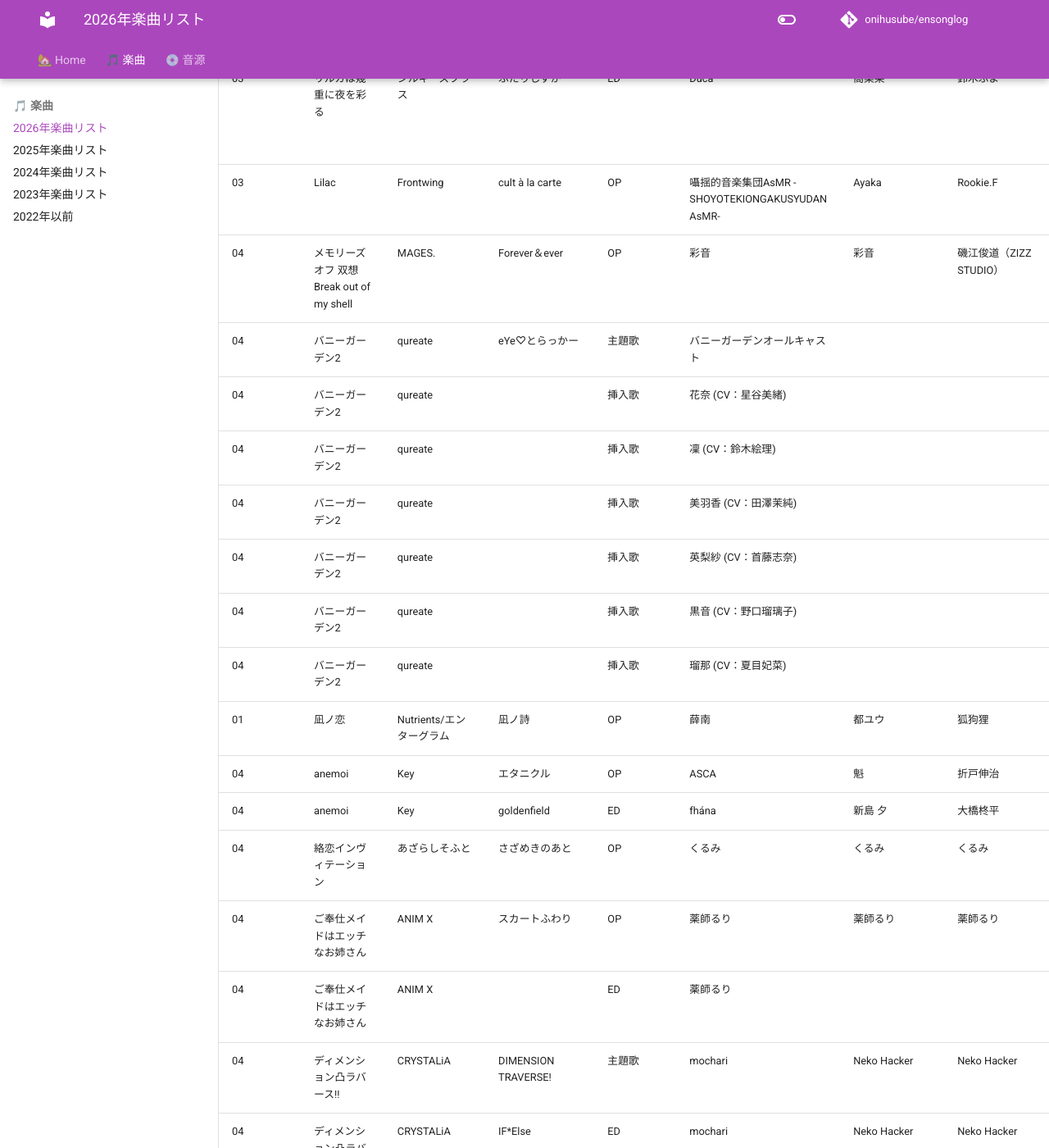
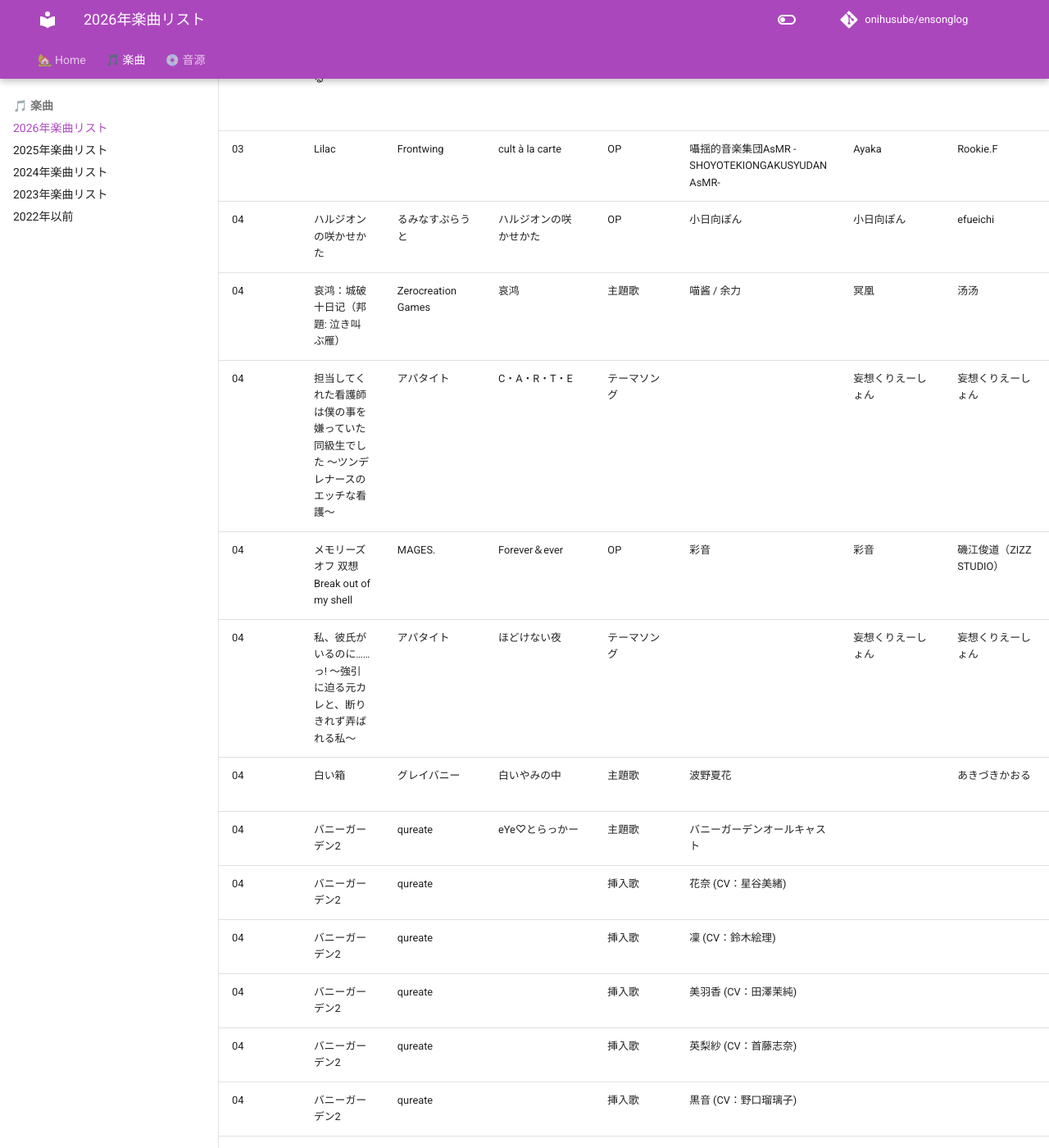
Before and after one commit to onihusube/ensonglog, an MkDocs documentation site: the page built from docs/2026/楽曲.md, in a window 1280 px wide and 1400 px high, scrolled down 6895 px. Shown: the whole window at 82% size. Built offline with MkDocs 1.6.1 and Material for MkDocs 9.7.7, drawn with Linux system fonts in a browser that asks for light colours; emoji names are drawn with the system emoji font; comment, search, counter and statistics services are not loaded; some of the changed text lies outside the part shown.

Commit message:
楽曲追加

```diff
--- a/docs/2026/楽曲.md
+++ b/docs/2026/楽曲.md
@@ -70,7 +70,12 @@ search:
 | 03<!--/27--> | リルカは幾重に夜を彩る | シルキーズプラス | Rained Scope | OP | Duca | 高梨栞 | 鈴木ぷよ | 鈴木ぷよ | 予約特典 音楽CD | | [:fontawesome-brands-youtube:](https://www.youtube.com/watch?v=QHqx2dDbBII) |
 | 03<!--/27--> | リルカは幾重に夜を彩る | シルキーズプラス | ふたりしずか | ED | Duca | 高梨栞 | 鈴木ぷよ | 鈴木ぷよ | 予約特典 音楽CD </br> SLF2025 メモリアル音楽CD | | |
 | 03<!--/31--> | Lilac | Frontwing | cult à la carte | OP | 囁揺的音楽集団AsMR -SHOYOTEKIONGAKUSYUDAN AsMR- | Ayaka | Rookie.F | Rookie.F |  | side Witch/side Wizard 共通OP | [:fontawesome-brands-youtube:](https://www.youtube.com/watch?v=mx1YtvXxIwU) |
+| 04<!--/01--> | ハルジオンの咲かせかた | るみなすぷらうと | ハルジオンの咲かせかた | OP | 小日向ぽん | 小日向ぽん | efueichi | efueichi |  |  | [:fontawesome-brands-youtube:](https://www.youtube.com/watch?v=RQOsOrq8hXU) |
+| 04<!--/03--> | 哀鸿：城破十日记（邦題: 泣き叫ぶ雁） | Zerocreation Games | 哀鸿 | 主題歌 | 喵酱 / 余力 | 冥凰 | 汤汤 | 汤汤 |  |  歌曲制作：唐音工作室 | [B站](https://bilibili.com/video/BV1SxXrBcEN7/) |
+| 04<!--/03--> | 担当してくれた看護師は僕の事を嫌っていた同級生でした ～ツンデレナースのエッチな看護～ | アパタイト | C・A・R・T・E | テーマソング |  | 妄想くりえーしょん | 妄想くりえーしょん | 妄想くりえーしょん | ゲームディスク |  |  |
 | 04<!--/09--> | メモリーズオフ 双想 Break out of my shell | MAGES. | Forever＆ever | OP | 彩音 | 彩音 | 磯江俊道（ZIZZ STUDIO） | 磯江俊道（ZIZZ STUDIO） | シングル「Forever＆ever」 | | [:fontawesome-brands-youtube:](https://www.youtube.com/watch?v=ZNmzZ-oTktI) |
+| 04<!--/10--> | 私、彼氏がいるのに……っ! ～強引に迫る元カレと、断りきれず弄ばれる私～ | アパタイト | ほどけない夜 | テーマソング |  | 妄想くりえーしょん | 妄想くりえーしょん | 妄想くりえーしょん | ゲームディスク |  |  |
+| 04<!--/16--> | 白い箱 | グレイバニー | 白いやみの中 | 主題歌 | 波野夏花 |  | あきづきかおる |  | 白い箱 サウンドトラック | 音楽：あきづきかおる |  |
 | 04<!--/16--> | バニーガーデン2 | qureate | eYe♡とらっかー | 主題歌 | バニーガーデンオールキャスト |  |  |  |  |  | [:fontawesome-brands-youtube:](https://www.youtube.com/watch?v=58vV6_es8pc) |
 | 04<!--/16--> | バニーガーデン2 | qureate |  | 挿入歌 | 花奈 (CV：星谷美緒)  |  |  |  |  |  | [:fontawesome-brands-youtube:](https://www.youtube.com/watch?v=hq74byo3oAA) |
 | 04<!--/16--> | バニーガーデン2 | qureate |  | 挿入歌 | 凜 (CV：鈴木絵理)  |  |  |  |  |  | [:fontawesome-brands-youtube:](https://www.youtube.com/watch?v=hq74byo3oAA) |
@@ -79,6 +84,10 @@ search:
 | 04<!--/16--> | バニーガーデン2 | qureate |  | 挿入歌 | 黒音 (CV：野口瑠璃子) |  |  |  |  |  | [:fontawesome-brands-youtube:](https://www.youtube.com/watch?v=hq74byo3oAA) |
 | 04<!--/16--> | バニーガーデン2 | qureate |  | 挿入歌 | 瑠那 (CV：夏目妃菜) |  |  |  |  |  | [:fontawesome-brands-youtube:](https://www.youtube.com/watch?v=hq74byo3oAA) |
 | 01<!--/23--> | 凪ノ恋 | Nutrients/エンターグラム | 凪ノ詩 | OP | 薛南 | 都ユウ | 狐狗狸 |  |  |  | [:fontawesome-brands-youtube:](https://www.youtube.com/watch?v=ZUzERTQ3wGE) |
+| 04<!--/23--> | 凪ノ恋 | Nutrients/エンターグラム | 雪月花～睡蓮～ | ED | たねまき | 都ユウ | 狐狗狸 |  |  | ヴァイオリン：黒綿 | [:fontawesome-brands-youtube:](https://www.youtube.com/watch?v=3UisCWRi0ok) |
+| 04<!--/23--> | 凪ノ恋 | Nutrients/エンターグラム | 雪月花～彼岸花～ | ED | ゆらら | 都ユウ | 狐狗狸 |  |  | ヴァイオリン：黒綿 | [:fontawesome-brands-youtube:](https://www.youtube.com/watch?v=OaCWPgnOVwM) |
+| 04<!--/23--> | ルミネックス カルテット | 宇城和孝 | 矢のようにはいかないけれど | 主題歌 | 宇城和孝 | 宇城和孝 | 宇城和孝 | 宇城和孝 |  | コーラス：小春六花 | [:fontawesome-brands-youtube:](https://www.youtube.com/watch?v=ZkL4J8pARN0) |
+| 04<!--/23--> | ルミネックス カルテット | 宇城和孝 | 吟遊詩人（劇中歌） | 劇中歌 | 吟遊詩人 (CV：とろっぽ) |  |  |  |  |  | [:fontawesome-brands-twitter:](https://x.com/ushirokazutaka/status/2044793498705297800) |
 | 04<!--/24--> | anemoi | Key | エタニクル | OP | ASCA | 魁 | 折戸伸治 | 内山利彦 | [🎵🔗](https://linkco.re/6MqFANGm) | | [:fontawesome-brands-youtube:](https://www.youtube.com/watch?v=eqqfdG_QbDc) |
 | 04<!--/24--> | anemoi | Key | goldenfield | ED | fhána | 新島 夕 | 大橋柊平 | fhána | [🎵🔗](https://linkco.re/x88UpyNe) | | [:fontawesome-brands-youtube:](https://www.youtube.com/watch?v=GOOPK8e1K7Y) |
 | 04<!--/24--> | 絡恋インヴィテーション | あざらしそふと | さざめきのあと | OP | くるみ | くるみ | くるみ |  |  |  | [:fontawesome-brands-youtube:](https://www.youtube.com/watch?v=w7_hCPYwzbk) |
@@ -89,11 +98,13 @@ search:
 | 04<!--/24--> | 姫と艶欲のインペリウム | エスクード | Imperium | OP | solfa feat. Ceui | 天ヶ咲麗 | 伊吹ユキヒロ | 伊吹ユキヒロ | [🎵🔗](https://www.escude.co.jp/product/imperium/shop_guide.html#shop_01_op) オリジナルサウンドトラック | | |
 | 04<!--/24--> | 姫と艶欲のインペリウム | エスクード | 星降る夜に | ED | solfa feat.鈴湯 | 天ヶ咲麗 | 橋咲透 | 橋咲透 | [🎵🔗](https://www.escude.co.jp/product/imperium/shop_guide.html#shop_01_ed) オリジナルサウンドトラック | | |
 | 04<!--/24--> | 闇夜のPARENTE 幻燐の姫将軍Remastered | エウシュリー | Phantom phosphorescence | 主題歌 | 島みやえい子 | 松長暁生 | 西坂恭平  from STRIKERS | 西坂恭平  from STRIKERS |  |  | [:fontawesome-brands-youtube:](https://www.youtube.com/watch?v=5h8f_jRkeFQ) |
-| 04<!--/24--> | ゆんゆん電波シンドローム | Alliance Arts | 電波的妄想美少女Q | OP | KOTOKO | MARON | MARON | MARON |  | Guitar：小林ヒロト／MIX・Mastering：Shibaya | [:fontawesome-brands-youtube:](https://www.youtube.com/watch?v=Wu4tMwXmwj0) |
-| 04<!--/24--> | ゆんゆん電波シンドローム | Alliance Arts | 幸福絶頂!! りむ・で・らてんと☆ | オリジナルソング | ゆんゆん（CV：桃井はるこ） | MARON | MARON | MARON | | Guitar：小林ヒロト／Mix・Mastering：Shibayan | [:fontawesome-brands-youtube:](https://www.youtube.com/watch?v=k9AgurEFcGU) |
+| 04<!--/24--> | ゆんゆん電波シンドローム | Alliance Arts | 電波的妄想美少女Q | OP | KOTOKO | MARON | MARON | MARON | [🎵🔗](https://linkco.re/6X1hdtus) | Guitar：小林ヒロト／MIX・Mastering：Shibaya | [:fontawesome-brands-youtube:](https://www.youtube.com/watch?v=Wu4tMwXmwj0) |
+| 04<!--/24--> | ゆんゆん電波シンドローム | Alliance Arts | 幸福絶頂!! りむ・で・らてんと☆ | 収録曲 | ゆんゆん（CV：桃井はるこ） | MARON | MARON | MARON | [🎵🔗](https://linkco.re/UfZxzZHr) | Guitar：小林ヒロト／Mix・Mastering：Shibayan | [:fontawesome-brands-youtube:](https://www.youtube.com/watch?v=k9AgurEFcGU) |
+| 04<!--/24--> | ゆんゆん電波シンドローム | Alliance Arts | YUNYUN HARDCORE | 収録曲 | Qちゃん (CV：ななひら) | まろん × nora2r | まろん × nora2r | まろん × nora2r | [🎵🔗](https://linkco.re/FzDPCPsE) </br> オリジナルサウンドトラック（[Steam](https://store.steampowered.com/app/4535550/_/)） |  | [:fontawesome-brands-youtube:](https://www.youtube.com/watch?v=b712-HFa6yA) |
 | 04<!--/24--> | 隷従の聖侍祭ルフィア | だーくワン！ | 水底で祈るアリア | 主題歌 | Ayumi. | 西坂恭平 from STRIKERS | 西坂恭平 from STRIKERS | 西坂恭平 from STRIKERS | | | [:fontawesome-brands-youtube:](https://www.youtube.com/watch?v=si1MxRRQcy8) |
 | 04<!--/30--> | セレクトオブリージュ (Nintendo Switch) | まどそふと | With my Brave | OP2 | Faylan | Faylan | 菊田大介（Elements Garden） | 菊田大介（Elements Garden） | 初回限定特装版特典DLC |  | [:fontawesome-brands-youtube:](https://www.youtube.com/watch?v=0zVFYVG9Xws) [:fontawesome-brands-youtube:](https://www.youtube.com/watch?v=nTaTn_ZsTx0) |
 | 05<!--/01--> | 飛べない蝶のバレンタイン | CloverGAME | 雪の胡蝶 | 音楽特典 | 碧（CV.しましまはかせ） | 一条唯 | Scuderia N | Scuderia N | 特典音源付き版 音楽特典 | | [HP](https://www.cuffs.co.jp/products/valentine_butterfly/special/music.html) |
+| 05<!--/29--> | 超狂指導日誌 ～学園統制録～ | BISHOP | Lucid Dream | 主題歌 | 赤月ゆむ | 赤月ゆむ | あかづきかおる | あかづきかおる |  | produced by AtelierPeach |  |
 | 05<!--/29--> | トリプルペアリング -Triple Pairing- | HOOKSOFT | LOVE is TRY&GO | OP | 久野藍 | 永原さくら | A-DASH | A-DASH |  | 音楽制作：SONO MAKERS, Guitar：A-DASH | [:fontawesome-brands-youtube:](https://www.youtube.com/watch?v=v96xDWEH9EE) [:fontawesome-brands-youtube:](https://www.youtube.com/watch?v=petZLoxT8GM) |
 | 05<!--/29--> | 双子の恋は見抜けない | あざらしそふと+1 | Which is which | 主題歌 | 夢乃ゆき | ハラユカ。 from STRIKERS | 西坂恭平 | 西坂恭平 | [🎵🔗](https://linkco.re/f4RnQXUB) |  | [:fontawesome-brands-youtube:](https://www.youtube.com/watch?v=NuJ5y8RpqQY) |
 | 05<!--/29--> | Relirium -レリリウム- 遺跡と出逢いと冒険と | Whirlpool | Enchanting Maze | OP | 橋本みゆき | 浮世かいか | A-DASH | A-DASH | 初回版封入特典 オリジナルサウンドトラック（DLC） </br> Whirlpool Complete Collection「A Memory of All Songs」 |  | [:fontawesome-brands-youtube:](https://www.youtube.com/watch?v=Cxo8EVcU2oo) |
@@ -102,13 +113,16 @@ search:
 | 06<!--/25--> | ゴーヘルゴー業　つきおとしてゴー | エンターグラム | 劫獄行⇆業 | 業主題歌 | アマギセーラ | アマギセーラ | アマギセーラ・ゆうきねこ | ゆうきねこ | 完全生産限定版特典 主題歌CD | | [:fontawesome-brands-youtube:](https://www.youtube.com/watch?v=WbXFrUjL-uY) |
 | 06<!--/25--> | 世界滅亡共有幻想マミヤ | けんこうランド | aoi瞬間 | OP | しらぬい | 岩井陽紀 | 岩井陽紀 |  | [🎵🔗](https://linkco.re/3PPCpRyt) | | [:fontawesome-brands-youtube:](https://www.youtube.com/watch?v=yLgR8vverQs) |
 | 06<!--/26--> | ストレイ・シープと死者の声 Vol.1 | MOONSTONE | 夢の彷徨 | OP | solfa feat.中恵光城 | 天ヶ咲麗 | 伊吹ユキヒロ | 伊吹ユキヒロ |  | ムービー制作：rapiecage（ニライカナイスタジオ） | [:fontawesome-brands-youtube:](https://www.youtube.com/watch?v=b_v7jhcYBRA) |
+| 06<!--/26--> | 年上彼女2 | あざらしそふと | 君に染まる心 | OP | Rin'ca | Rin'ca | 鈴木ぷよ | 鈴木ぷよ |  |  | [:fontawesome-brands-youtube:](https://youtu.be/joyY_vs4TR8) |
 | 06<!--/26--> | マガルミナ | Purple Software | マガラナイ | OP | 紫咲ほたる | 石川泰 | 山口たこ | 山口たこ | [🎵🔗](https://linkco.re/snxar2TX) </br> 豪華版特典サウンドトラックCD </br> 同梱特典サントラDLカード |  | [:fontawesome-brands-youtube:](https://www.youtube.com/watch?v=IswAvYjOZTg) |
 | 06<!--/26--> | マガルミナ | Purple Software |  | ED | 綺良雪 |  |  |  | 豪華版特典サウンドトラックCD </br> 同梱特典サントラDLカード |  | |
 | 06<!--/26--> | マガルミナ | Purple Software | マガラナイ Cover.ver | OPカバー | 虎瀬がお | 石川泰 | 山口たこ | 山口たこ | 豪華版特典サウンドトラックCD |  | [:fontawesome-brands-youtube:](https://www.youtube.com/watch?v=YU_pyIIu1tg) |
 | 06<!--/26--> | 魔法戦士シンフォニックナイツ2 | Triangle | 未来へのシンフォニア | 主題歌 | 和音まりか | AINTOPS | AINTOPS |  |  |  | [:fontawesome-brands-youtube:](https://www.youtube.com/watch?v=z59lEtE5ihI) |
 | 06<!--/26--> | モザイクの天使 | Frill | モザイクリセット | 主題歌 | 佐藤アスカ | 白矢たつき, RINA | C.G mix | C.G mix | 豪華版特典オリジナルサウンドトラック |  | [HP](https://frill.product.co.jp/mozaten/) |
 | 06<!--/26--> | リビドー・アバンちゅ～る -Sランク冒険者だけど、ポンコツサキュバスだけのパーティで教官してます- | ensemble SWEET |  | OP |  |  |  |  | 豪華版特典 オリジナルサウンドトラックCD | | |
-| 06<!--/26--> | リビドー・アバンちゅ～る -Sランク冒険者だけど、ポンコツサキュバスだけのパーティで教官してます- | ensemble SWEET |  | ED |  |  |  |  | 豪華版特典 オリジナルサウンドトラックCD | | |
+| 06<!--/26--> | リビドー・アバンちゅ～る -Sランク冒険者だけど、ポンコツサキュバスだけのパーティで教官してます- | ensemble SWEET | Overflowing with Love for you. | ED | 柊木環希 | ハラユカ。 | 西坂恭平 | 西坂恭平 | 豪華版特典オリジナルサウンドトラックCD | Guitar/Bass/Piano：西坂恭平, Drums：KAMIYAMA | [:fontawesome-brands-twitter:](https://x.com/ensemble_sweet/status/2047586339340656656) |
+| 07<!--/30--> | 久我山栞の死様手帖 | Laplacian | レイカレイへ | 主題歌 | fuki | 緒乃ワサビ | MuuDogg | MuuDogg |  |  | [Steam](https://store.steampowered.com/app/4141950/_/) |
+| 11<!--/26--> | everlasting flowers | sprite | Red Contacts〜勇気のしるし〜 Mina Ver. | キャラクターソング | 坂下深菜 (CV 上田麗奈) | Ceui | 藤永龍太郎 | 藤永龍太郎 | 初回限定特装版 予約特典 | Piano：Asucah, Violin：百合香 |  |
 | 11<!--/26--> | 小金井荘と金色の揚羽蝶 | sprite | Summer Papilio | OP | 安月名莉子 | Ceui | 藤永龍太郎 (Elements Garden) | 藤永龍太郎 (Elements Garden) |  |  | [:fontawesome-brands-youtube:](https://www.youtube.com/watch?v=QVpnIpF3grU) |
 
 ## リリース日未定
@@ -131,3 +145,5 @@ search:
 | 第1四半期 | 北洋花开-恋爱咏叹调 | 北洋gal自研社 | 百卅海棠恋歌 | 主題歌 | 忆辰Rebacca | 苘桃离p |  | 苘桃离p（編曲／作詞） | | | [B站](https://bilibili.com/video/BV1AiZ4BdEci) |
 |  | Poker Dolls | Poker Dolls Project | 偽りマリオネット | テーマソング | かたたかんな | MURASAKI | MURASAKI | MURASAKI |  | レコーディング・ミキシング・マスタリング：かごめP | [:fontawesome-brands-youtube:](https://www.youtube.com/watch?v=XWVvLxYtk58) |
 | 2026第4四半期 | 众星入海 | 失业者联盟游戏制作组 | 众星入海 | 主題歌 | 艾莉Anicca | 宇宙念力鼠 | 悬空指针NP | 悬空指针NP |  | 混音：悬空指针NP | [B站](https://bilibili.com/video/BV1DawjzpEGi/) |
+|  |  | ReFiever | 青春Re:STARTER | 主題歌 | 明日葉 |  | ユージ・ナイトー | ユージ・ナイトー |  | Recording Engineer：稲子まさのり | [Cien](https://ci-en.dlsite.com/creator/922/article/1785296) |
+|  | COCORO | FrontWing | Signal | OP | 水谷瑠奈 (NanosizeMir) | 桑島由一 | 松本文紀 | 松本文紀 |  |  |  |
```
Also changed, not shown: docs/2024/楽曲.md (+1 -0 lines), docs/before/楽曲.md (+3 -0 lines).
